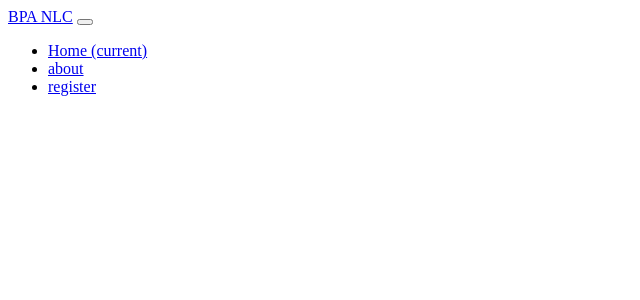
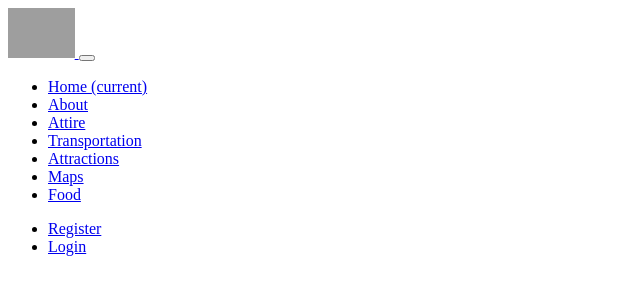
Before and after one commit to fastfists/BPA-NLC-website, a Flask app: template NLC/templates/includes/_navbar.html in a window 1280 px wide. Shown: the top 300 px of the page, without its empty margins (0-640 px from the left). Run offline with Flask 2, Linux system fonts and the light colour scheme; the template is opened without the code that fills it, so the values that code supplies are empty; grey boxes are pictures that could not be loaded.

Commit message:
Added more routes and links

```diff
--- a/NLC/templates/includes/_navbar.html
+++ b/NLC/templates/includes/_navbar.html
@@ -1,5 +1,7 @@
-<nav class="navbar navbar-expand-lg navbar-light bg-light">
-  <a class="navbar-brand" href="/">BPA NLC</a>
+<nav class="navbar navbar-expand-lg navbar-light">
+  <a class="navbar-brand" href="/">
+    <img src="https://www.okcareertech.org/educators/business-marketing-and-information-technology-education/images-1/bpa-logo/image" alt="BPA" height=50>
+  </a>
   <button class="navbar-toggler" type="button" data-toggle="collapse" data-target="#navbarSupportedContent" aria-controls="navbarSupportedContent" aria-expanded="false" aria-label="Toggle navigation">
     <span class="navbar-toggler-icon"></span>
   </button>
@@ -10,10 +12,35 @@
         <a class="nav-link" href="/">Home <span class="sr-only">(current)</span></a>
       </li>
       <li class="nav-item">
-        <a class="nav-link" href="/about">about</a>
+        <a class="nav-link" href="/about">About</a>
+      </li>
       </li>
       <li class="nav-item">
-        <a href="/register" class="nav-link">register</a>
+        <a href="/attire" class="nav-link">Attire</a>
+      </li>
+      </li>
+      <li class="nav-item">
+        <a href="/transportation" class="nav-link">Transportation</a>
+      </li>
+      </li>
+      <li class="nav-item">
+        <a href="/attractions" class="nav-link">Attractions</a>
+      </li>
+      </li>
+      <li class="nav-item">
+        <a href="/maps" class="nav-link">Maps</a>
+      </li>
+      </li>
+      <li class="nav-item">
+        <a href="/food" class="nav-link">Food</a>
+      </li>
+    </ul>
+    <ul class="navbar-nav justify-content-end">
+      <li class="nav-item">
+        <a href="/register" class="nav-link">Register</a>
+      </li>
+      <li class="nav-item">
+        <a href="/login" class="nav-link">Login</a>
       </li>
     </ul>
   </div>
```
Also changed, not shown: NLC/templates/layout.html (+14 -8 lines).
